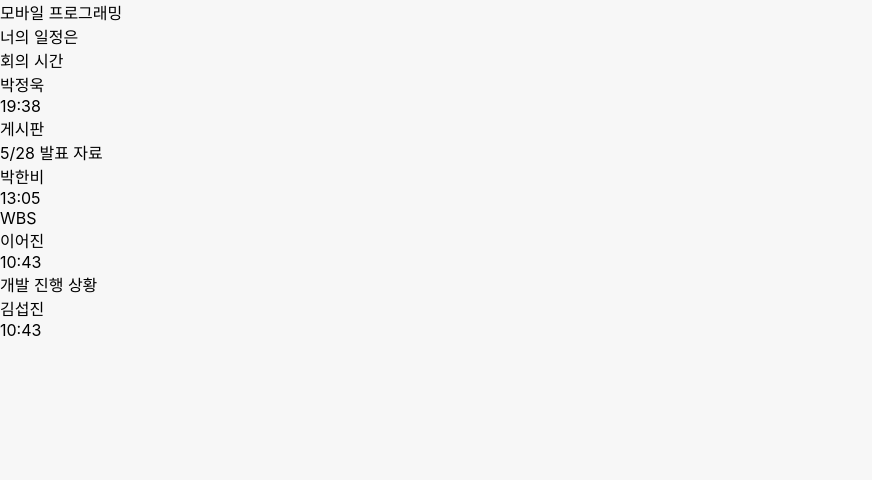
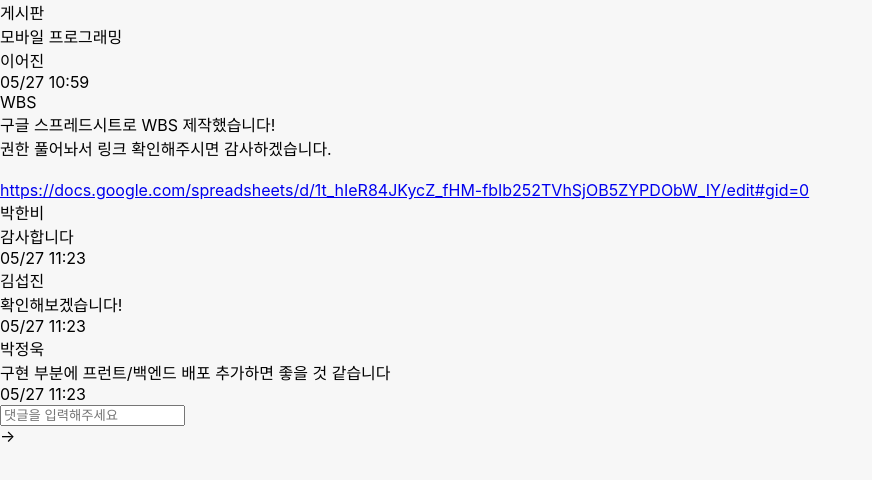
Before and after one commit to jungwook02/YourSchedule_Front, a React (Create React App) app: page / in a window 1280 px wide. Shown: the top 480 px of the page, without its empty margins (0-872 px from the left). Built offline with nearby package versions, Linux system fonts and the light colour scheme.

Commit message:
2nd Modal
Postlist, Post 화면 추가했습니다

```diff
--- a/src/App.js
+++ b/src/App.js
@@ -1,15 +1,17 @@
 import Main from"./components/Main.js";
+import Login from "./components/Login.js"
+import Membership from "./components/Membership.js"
 import Projectlist from "./components/Projectlist.js";
-import Login from "./components/Login.js"
 import Projectmain from "./components/Projectmain.js"
-import Membership from "./components/Membership.js"
+import Postlist from "./components/Postlist.js"
+import Post from "./components/Post.js"
 import "./App.css"
 
 function App() {
   return (
     <div className="App">
 
-    <Projectmain />
+      <Post />
 
     </div>
   );
```
